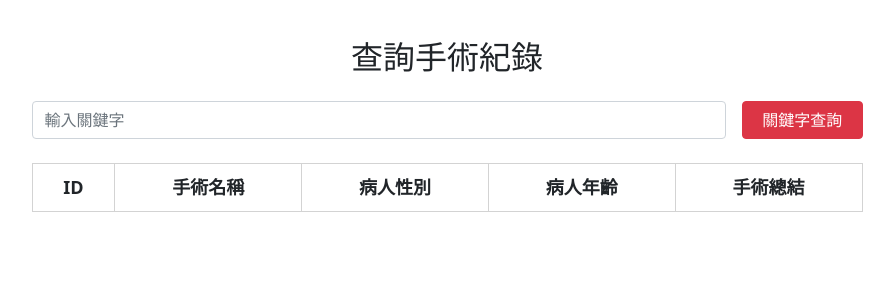
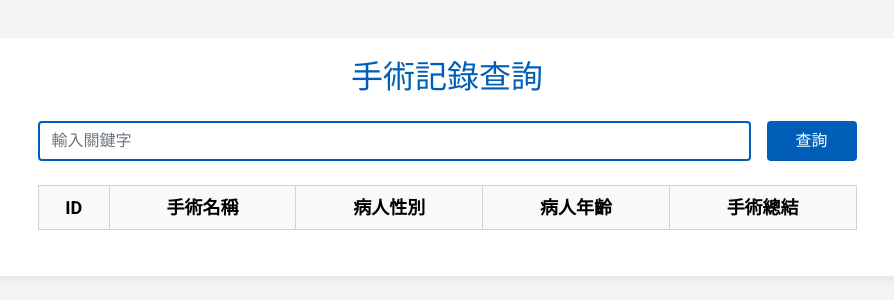
Before and after one commit to o19750120/ChatGPT, a Flask app: page / in a window 1280 px wide. Shown: the top 300 px of the page, without its empty margins (193-1087 px from the left). Run offline with Flask 3, Linux system fonts and the light colour scheme; lists and menus that the app fills with data are empty; parts of the project's set-up code (start-up, migrations or seed data) failed here and were passed over.

Commit message:
Update index.html

```diff
--- a/templates/index.html
+++ b/templates/index.html
@@ -10,15 +10,51 @@
     <script src="https://cdn.jsdelivr.net/npm/bootstrap@5.1.1/dist/js/bootstrap.bundle.min.js"
         integrity="sha384-/bQdsTh/da6pkI1MST/rWKFNjaCP5gBSY4sEBT38Q/9RBh9AH40zEOg7Hlq2THRZ"
         crossorigin="anonymous"></script>
+    <link href="https://fonts.googleapis.com/css2?family=Roboto:wght@400;700&display=swap" rel="stylesheet">
     <style>
+        :root {
+            --primary-color: #005eb8;
+            /* 蓝色主题 */
+            --secondary-color: #4d9f0c;
+            /* 绿色辅助色 */
+        }
+
         body {
             padding-top: 3%;
             font-size: 18px;
+            font-family: 'Roboto', sans-serif;
+            background: #f4f4f4;
+        }
+
+        .container {
+            background: white;
+            padding: 20px;
+            border-radius: 5px;
+            box-shadow: 0 4px 8px rgba(0, 0, 0, 0.05);
+        }
+
+        h2 {
+            color: var(--primary-color);
+        }
+
+        input[type="text"] {
+            border: 2px solid var(--primary-color);
+            border-radius: 0.25rem;
+            margin-right: 1rem;
+        }
+
+        .btn-danger {
+            background-color: var(--primary-color);
+            border: none;
+            border-radius: 0.25rem;
+            /* 设定一个宽度以适应横向文本 */
+            width: 100px;
+            /* 或更根据实际需求调整 */
         }
 
         table {
+            width: 100%;
             border-collapse: collapse;
-            width: 100%;
         }
 
         table,
@@ -27,11 +63,24 @@
             border: 1px solid lightgray;
         }
 
-        th,
+        th {
+            background-color: var(--secondary-color);
+            color: black;
+            text-align: center;
+            vertical-align: middle;
+        }
+
         td {
             padding: 10px;
             text-align: center;
             vertical-align: middle;
+        }
+
+        @media (max-width: 768px) {
+            table {
+                display: block;
+                overflow-x: scroll;
+            }
         }
 
         .error {
@@ -39,13 +88,15 @@
             margin: 10px 0;
         }
 
-        .btn-danger {
-            width: 140px;
+        #loading {
+            display: none;
+            text-align: center;
         }
     </style>
     <script>
         function searchRecords() {
             let keyword = document.querySelector('input[name="t1"]').value;
+            document.getElementById('loading').style.display = 'block';
             fetch('/search-results', {
                 method: 'POST',
                 headers: {
@@ -55,6 +106,7 @@
             })
                 .then(response => response.json())
                 .then(data => {
+                    document.getElementById('loading').style.display = 'none';
                     let tableBody = document.querySelector('tbody');
                     tableBody.innerHTML = '';
                     data.forEach(row => {
@@ -66,6 +118,10 @@
                         });
                         tableBody.appendChild(tr);
                     });
+                })
+                .catch(error => {
+                    document.getElementById('loading').style.display = 'none';
+                    console.error('Error:', error);
                 });
         }
     </script>
@@ -73,16 +129,21 @@
 
 <body>
     <div class="container">
-        <h2 class="text-center mb-4">查詢手術紀錄</h2>
+        <h2 class="text-center mb-4">手術記錄查詢</h2>
         <div class="row justify-content-center">
             <div class="col-md-11 col-lg-9">
                 <div class="mb-3 d-flex">
-                    <input type="text" class="form-control" name="t1" placeholder="輸入關鍵字" style="flex-grow: 2.5;">
-                    <button type="button" onclick="searchRecords()" class="btn btn-danger ms-3">關鍵字查詢</button>
+                    <input type="text" class="form-control" name="t1" placeholder="輸入關鍵字" style="margin-right: 1rem;">
+                    <button type="button" onclick="searchRecords()" class="btn btn-danger">查詢</button>
                 </div>
-                <div class="mt-4">
-                    <table>
-                        <thead>
+                <div id="loading" class="text-center" style="display: none;">
+                    <div class="spinner-border text-primary" role="status">
+                        <span class="visually-hidden">Loading...</span>
+                    </div>
+                </div>
+                <div class="table-responsive mt-4">
+                    <table class="table">
+                        <thead class="table-light">
                             <tr>
                                 <th>ID</th>
                                 <th>手術名稱</th>
@@ -91,9 +152,12 @@
                                 <th>手術總結</th>
                             </tr>
                         </thead>
-                        <tbody></tbody>
+                        <tbody>
+                            <!-- 搜索結果將在此填充 -->
+                        </tbody>
                     </table>
                 </div>
+                <div class="error" id="error-message"></div>
             </div>
         </div>
     </div>
```
